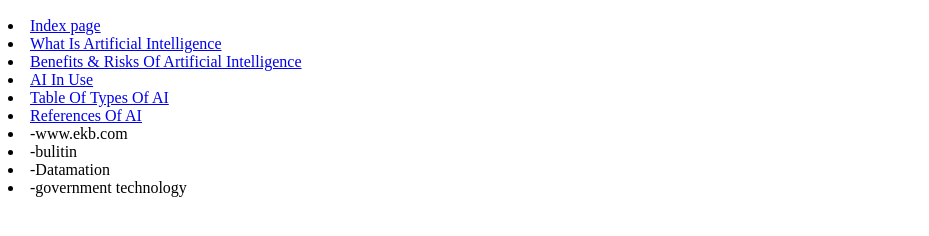
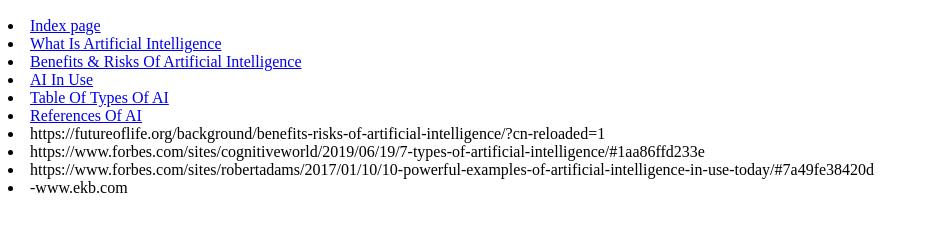
Before and after one commit to essam-tarek178/html-project-repository, a plain HTML site: page references.html in a window 1280 px wide. Shown: the part 96-332 px from the top of the page, without its empty margins (0-929 px from the left). Drawn offline with Linux system fonts and the light colour scheme.

Commit message:
Update references.html

```diff
--- a/references.html
+++ b/references.html
@@ -13,10 +13,10 @@
   </div>
 
  <u1>
- <li>-www.ekb.com</li>
-<li>-bulitin</li>
-<li>-Datamation</li>
-<li>-government technology</li>
+<li>https://futureoflife.org/background/benefits-risks-of-artificial-intelligence/?cn-reloaded=1</li>
+<li>https://www.forbes.com/sites/cognitiveworld/2019/06/19/7-types-of-artificial-intelligence/#1aa86ffd233e</li>
+<li>https://www.forbes.com/sites/robertadams/2017/01/10/10-powerful-examples-of-artificial-intelligence-in-use-today/#7a49fe38420d</li>
+   <li>-www.ekb.com</li>
 </u1>
 
  </body>
```
